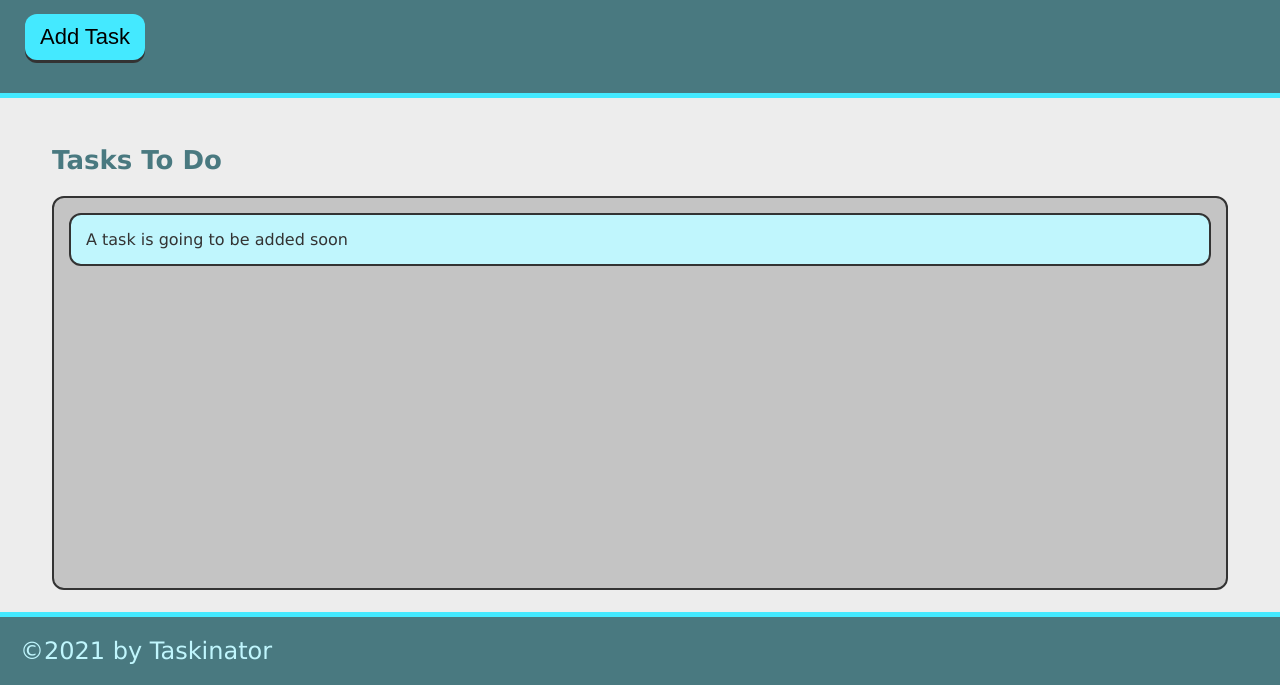
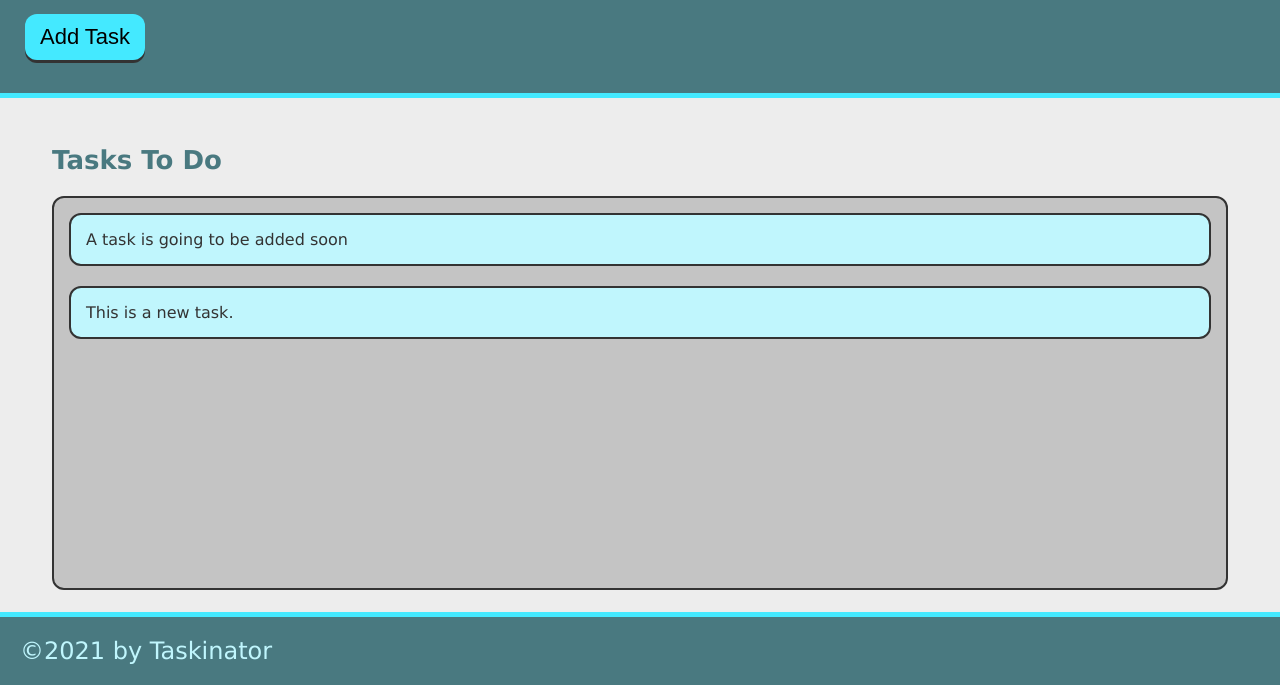
Before and after one commit to Falciform-mv/taskinator, a plain HTML site: page index.html in a window 1280 px wide. Both pictures are taken after a click on the button "Add Task". Shown: the part 115-800 px from the top of the page. Drawn offline with Linux system fonts and the light colour scheme.

Commit message:
add task button now adds new task li elements

```diff
--- a/Assets/JS/script.js
+++ b/Assets/JS/script.js
@@ -0,0 +1,11 @@
+var buttonEl = document.querySelector("#save-task");
+var tasksToDoEl = document.querySelector("#tasks-to-do");
+
+var createTaskHandler = function() {
+    var listItemEl = document.createElement("li");
+    listItemEl.className = "task-item";
+    listItemEl.textContent = "This is a new task.";
+    tasksToDoEl.appendChild(listItemEl);
+};
+
+buttonEl.addEventListener("click", createTaskHandler);
--- a/index.html
+++ b/index.html
@@ -12,13 +12,13 @@
         <header>
             <h1 class="page-title">Taskinator</h1>
             <p>Click the button below to add a new task!</p>
-            <button class="btn">Add Task</button>
+            <button class="btn" id="save-task">Add Task</button>
         </header>
 
         <main class="page-content">
             <section class="task-list-wrapper">
                 <h2 class="list-title">Tasks To Do</h2>
-                <ul class="task-list">
+                <ul id="tasks-to-do" class="task-list">
                     <li class="task-item">A task is going to be added soon</li>
                 </ul>
             </section>
```
